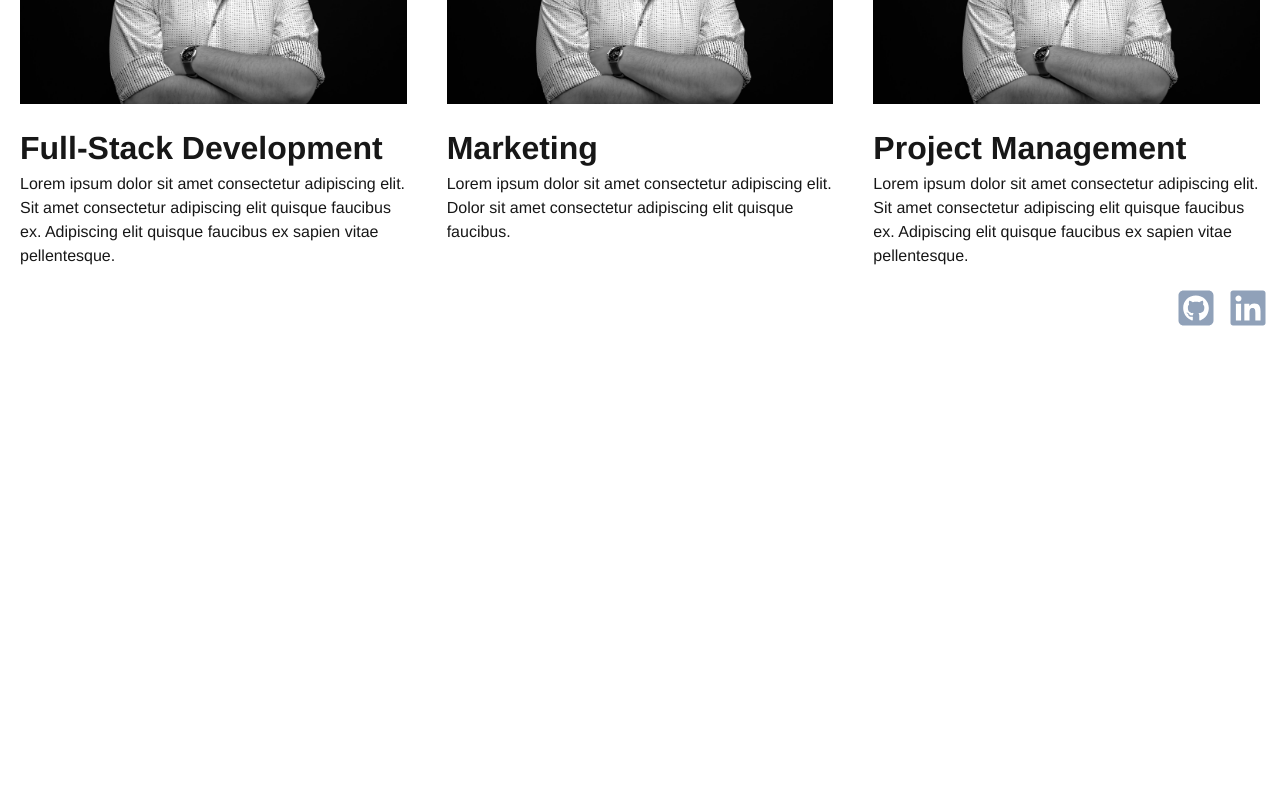
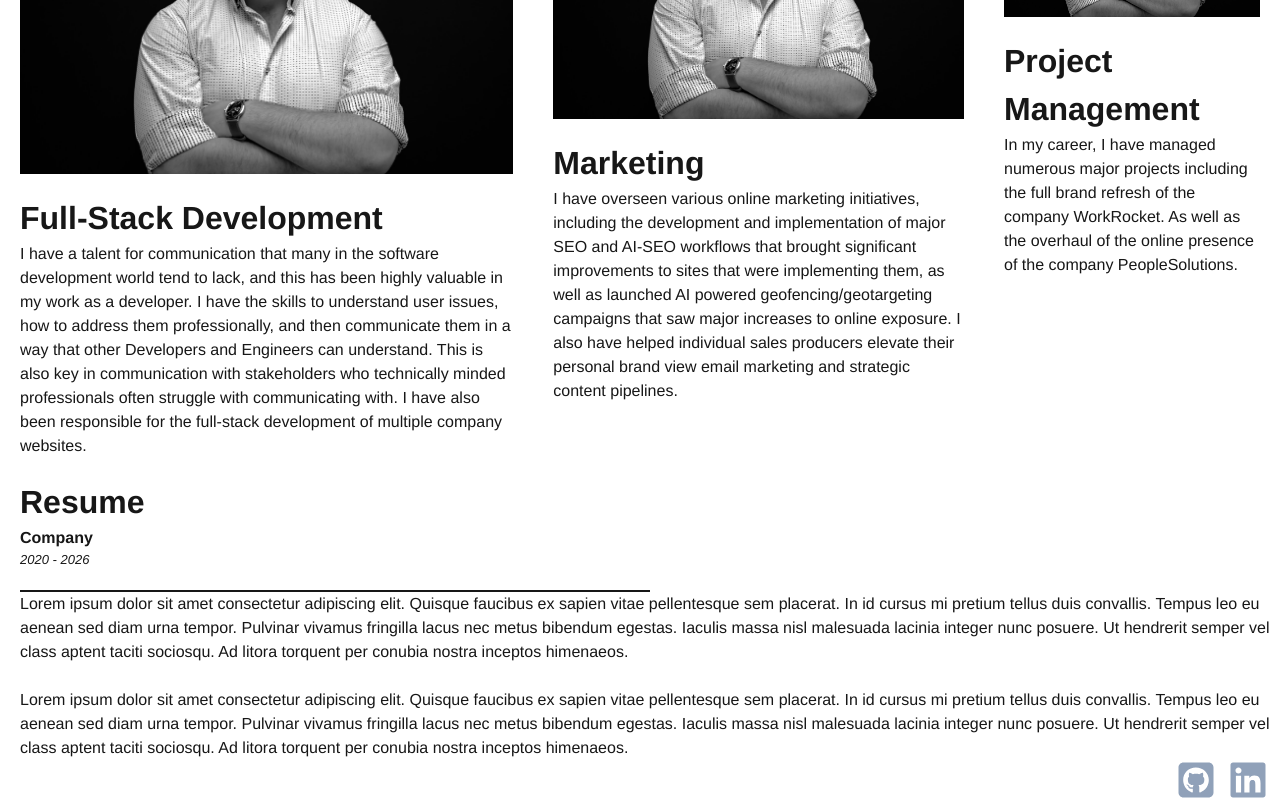
Before and after one commit to SamuraiHuey/portfolio2, a Next.js app: page /experience in a window 1280 px wide. Shown: the part 571-1371 px from the top of the page. Before the commit the page ends 899 px from the top, so only its background shows below. Built offline with nearby package versions, Linux system fonts and the light colour scheme.

Commit message:
Started updating experience page, formatting still needs work

```diff
--- a/src/app/experience/page.js
+++ b/src/app/experience/page.js
@@ -4,37 +4,48 @@ import Headshot from "../../../public/jpeg/Headshot-B&W.jpg"
 
 export default function Home() {
   return (
-    <main class="">
-      <h1 class="title">Experience</h1>
-      <p class="p-5">Lorem ipsum dolor sit amet consectetur adipiscing elit. Quisque faucibus ex sapien vitae pellentesque sem placerat. In id cursus mi pretium tellus duis convallis. Tempus leo eu aenean sed diam urna tempor. Pulvinar vivamus fringilla lacus nec metus bibendum egestas. Iaculis massa nisl malesuada lacinia integer nunc posuere. Ut hendrerit semper vel class aptent taciti sociosqu. Ad litora torquent per conubia nostra inceptos himenaeos.</p>
+    <main className="">
+      <h1 className="title">Experience</h1>
+      <p className="p-5">I am a highly adaptable person who has worn a lot of different hats in my life. I have worked in every field from Food Service, Management, Sales, and have settled into a career as a Software Developer after completing the Coding Bootcamp at The University of Richmond. I came to this career thanks to my deep love of learning new things and understanding how things work. I am passionate about growing my knowledge and becoming the best developer I can be through first hand experience and traditional learning.</p>
 
-      <section class="flex items-top">
-        <div class="p-5">
+      <section className="flex grid-cols-3 items-top">
+        <div className="p-5">
           <Image
-          class=""
+            className=""
             src={Headshot}
           />
-        <h2 class="mt-5">Full-Stack Development</h2>
-        <p>Lorem ipsum dolor sit amet consectetur adipiscing elit. Sit amet consectetur adipiscing elit quisque faucibus ex. Adipiscing elit quisque faucibus ex sapien vitae pellentesque.</p>
+          <h2 className="mt-5">Full-Stack Development</h2>
+          <p>I have a talent for communication that many in the software development world tend to lack, and this has been highly valuable in my work as a developer. I have the skills to understand user issues, how to address them professionally, and then communicate them in a way that other Developers and Engineers can understand. This is also key in communication with stakeholders who technically minded professionals often struggle with communicating with. I have also been responsible for the full-stack development of multiple company websites.</p>
         </div>
-        <div class="p-5">
+        <div className="p-5">
           <Image
-          class=""
+            className=""
             src={Headshot}
           />
-        <h2 class="mt-5">Marketing</h2>
-        <p>Lorem ipsum dolor sit amet consectetur adipiscing elit. Dolor sit amet consectetur adipiscing elit quisque faucibus. </p>
+          <h2 className="mt-5">Marketing</h2>
+          <p>I have overseen various online marketing initiatives, including the development and implementation of major SEO and AI-SEO workflows that brought significant improvements to sites that were implementing them, as well as launched AI powered geofencing/geotargeting campaigns that saw major increases to online exposure. I also have helped individual sales producers elevate their personal brand view email marketing and strategic content pipelines.</p>
         </div>
-        <div class="p-5">
+        <div className="p-5">
           <Image
-          class=""
+            className=""
             src={Headshot}
           />
-        <h2 class="mt-5">Project Management</h2>
-        <p>Lorem ipsum dolor sit amet consectetur adipiscing elit. Sit amet consectetur adipiscing elit quisque faucibus ex. Adipiscing elit quisque faucibus ex sapien vitae pellentesque. </p>
+          <h2 className="mt-5">Project Management</h2>
+          <p>In my career, I have managed numerous major projects including the full brand refresh of the company WorkRocket. As well as the overhaul of the online presence of the company PeopleSolutions.</p>
         </div>
 
+      </section>
 
+      <section className="ml-5">
+        <h2>Resume</h2>
+        <div>
+          <h3>Company</h3>
+          <h4>2020 - 2026</h4>
+          <div id="Break" className="border size-1/2 mt-5"></div>
+          <p>Lorem ipsum dolor sit amet consectetur adipiscing elit. Quisque faucibus ex sapien vitae pellentesque sem placerat. In id cursus mi pretium tellus duis convallis. Tempus leo eu aenean sed diam urna tempor. Pulvinar vivamus fringilla lacus nec metus bibendum egestas. Iaculis massa nisl malesuada lacinia integer nunc posuere. Ut hendrerit semper vel class aptent taciti sociosqu. Ad litora torquent per conubia nostra inceptos himenaeos.<br />
+          <br />
+          Lorem ipsum dolor sit amet consectetur adipiscing elit. Quisque faucibus ex sapien vitae pellentesque sem placerat. In id cursus mi pretium tellus duis convallis. Tempus leo eu aenean sed diam urna tempor. Pulvinar vivamus fringilla lacus nec metus bibendum egestas. Iaculis massa nisl malesuada lacinia integer nunc posuere. Ut hendrerit semper vel class aptent taciti sociosqu. Ad litora torquent per conubia nostra inceptos himenaeos.</p>
+        </div>
       </section>
     </main>
 
--- a/src/app/globals.css
+++ b/src/app/globals.css
@@ -30,9 +30,17 @@ body {
 }
 
 p {
-  font-size: 25;
+  font-size: 20;
 }
 h2{
   font-size:xx-large;
   font-weight: 700;
 }
+h3{
+  font-size:medium;
+  font-weight: 700;
+}
+h4{
+  font-size: small;
+  font-style: italic;
+}
```
Lines whose indentation alone changed are shown as unchanged.
